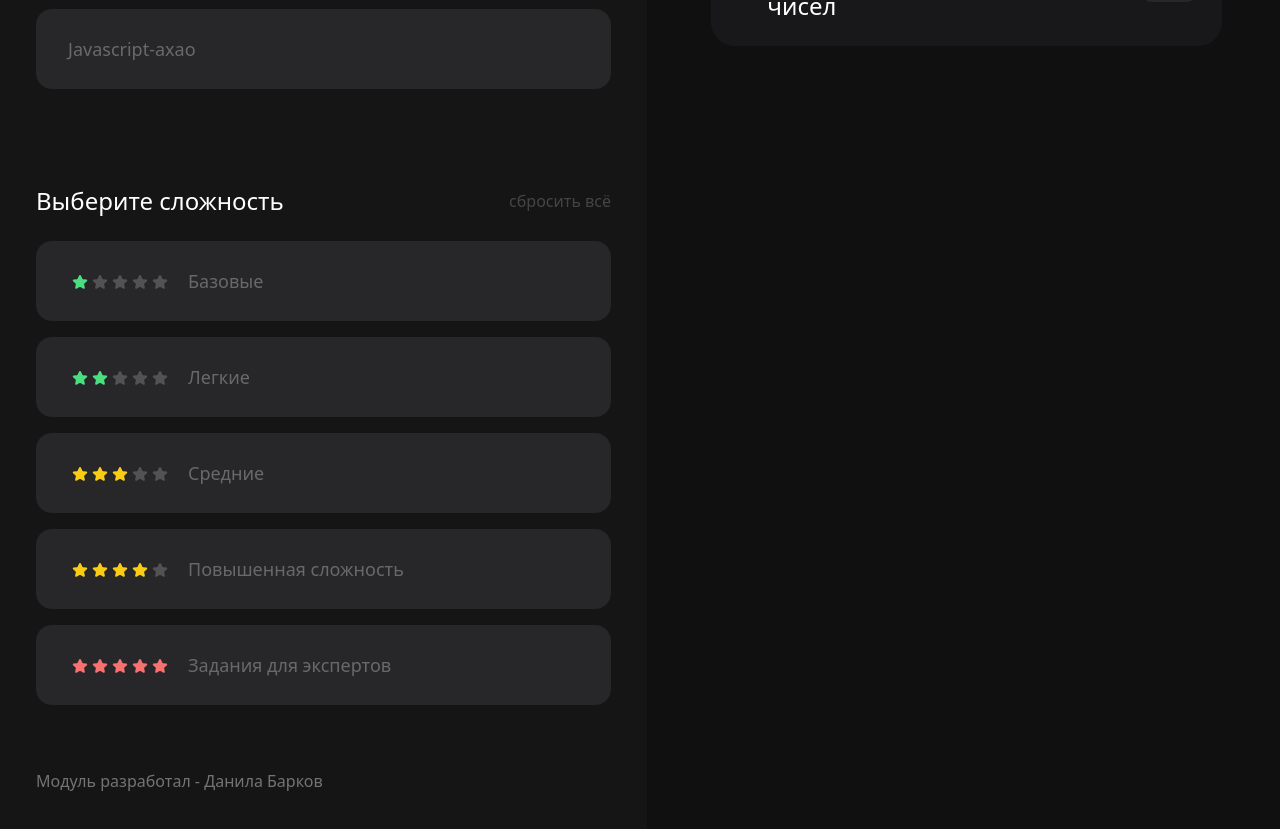
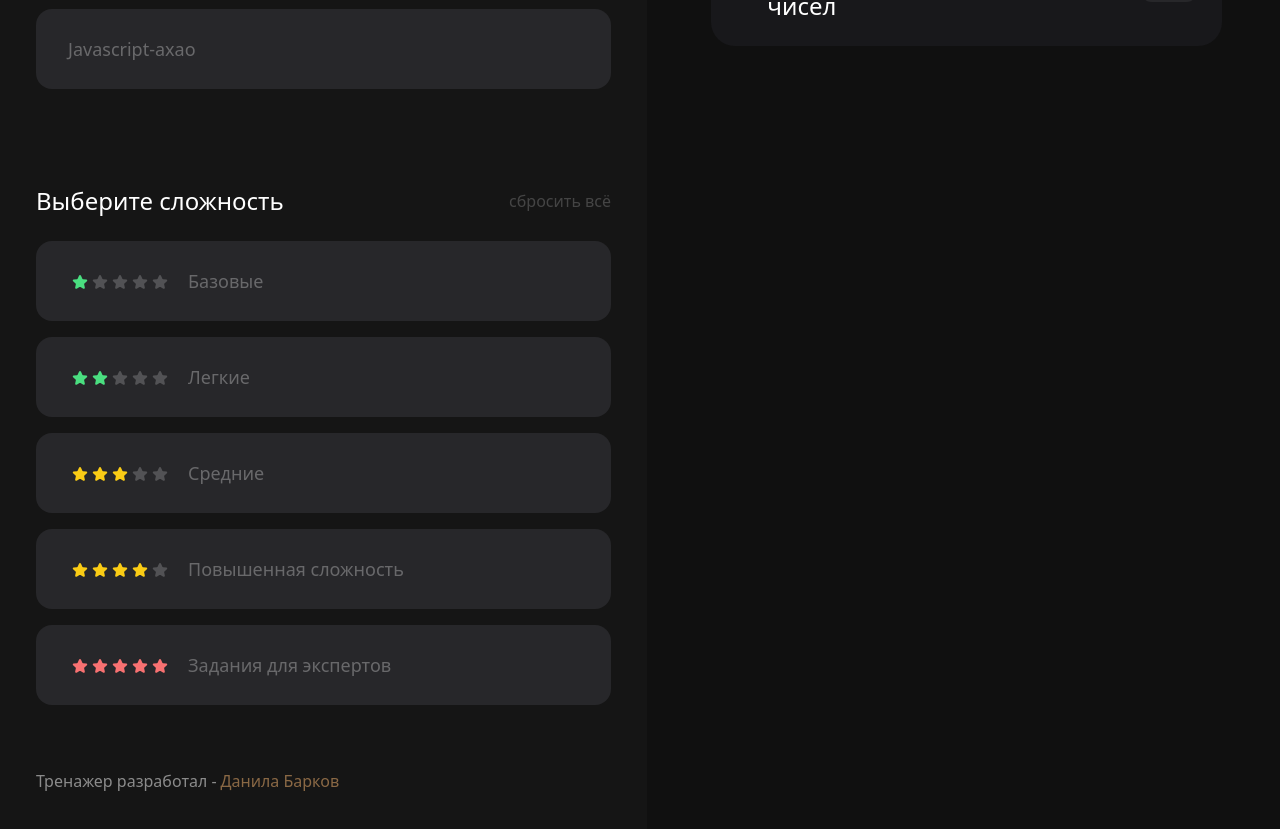
Before and after one commit to Aikis07/task-module, a Vue app: page / in a window 1280 px wide. Shown: the part 584-1413 px from the top of the page. Built offline with nearby package versions, Linux system fonts and the light colour scheme.

Commit message:
update author design

```diff
--- a/src/components/Home/BaseDrawler.vue
+++ b/src/components/Home/BaseDrawler.vue
@@ -84,9 +84,10 @@
                     </div>
                 </transition>
             </div>
-            <div class="author mt-4 px-9 opacity-40">
+            <div class="author mt-4 px-9 opacity-50 flex">
+                <h2 class="author__name">Тренажер разработал - </h2>
                 <a href="https://t.me/DanilaRuss">
-                    <h2 class="author__name">Модуль разработал - Данила Барков</h2>
+                    <h2 class="author__link text-orange-300 ml-1">Данила Барков</h2>
                 </a>
             </div>
         </div>
```
